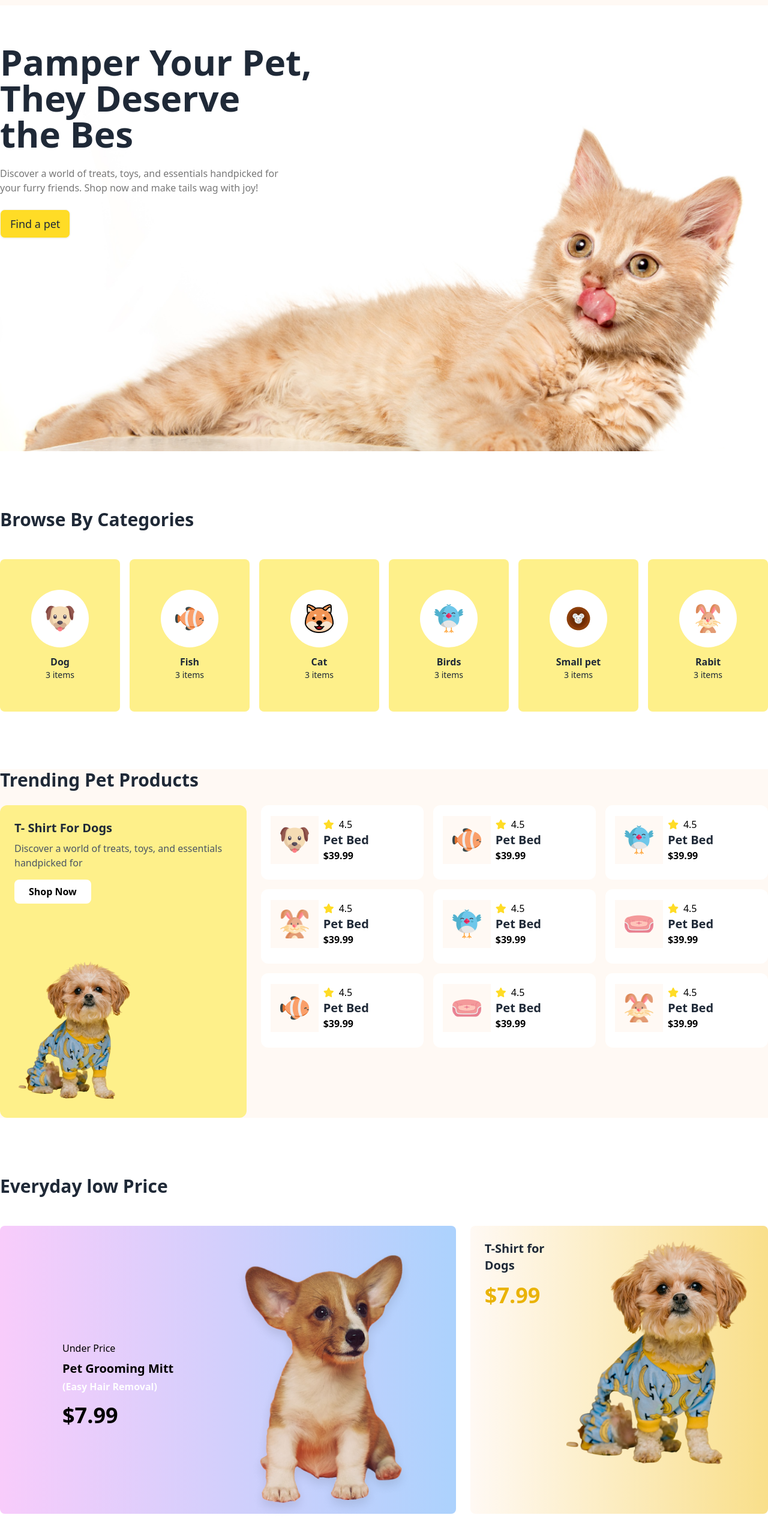
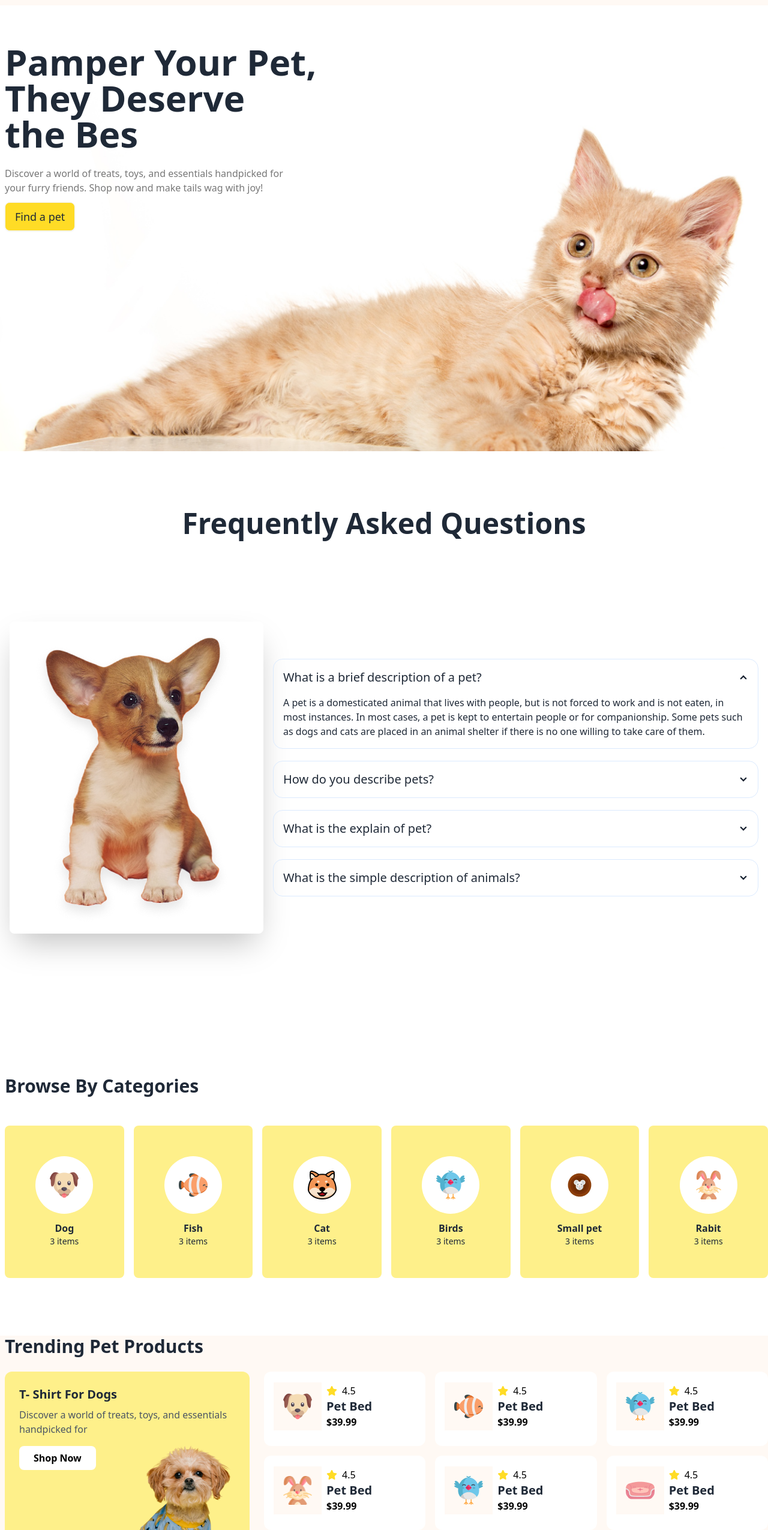
Before and after one commit to sakib-nsu/pet-website, a plain HTML site: page index.html in a window 1280 px wide. Shown: the part 91-2641 px from the top of the page at 60% size. Drawn offline with nearby package versions, Linux system fonts and the light colour scheme; a web font is replaced by a local one.

Commit message:
chanleeges

```diff
--- a/index.html
+++ b/index.html
@@ -46,10 +46,10 @@
 
         <!-- Navbar -->
 
-        <nav class="h-[100px] bg-nav-bg flex justify-center items-center border border-black lg:border-none">
-            <div class="md:container mx-auto font-sora bg-nav-bg flex justify-between">
+        <nav class="h-[100px] bg-nav-bg flex justify-center items-center border border-black lg:border-none pl-2">
+            <div class="md:container mx-auto font-sora bg-nav-bg flex lg:justify-between">
                 <div class="flex">
-                    <img src="c1-assets/logo-header.png" alt="">
+                    <img src="c1-assets/logo-header.png" alt="" class="">
                     <h3 class="invisible lg:visible flex justify-center items-center text-2xl pl-3">Browse<span class="text-btn-primary">4</span>Pets</h3>
                 </div>
                 <ul class="invisible lg:visible lg:flex items-center">
@@ -68,14 +68,14 @@
         </nav>
 
         <!-- Banner -->
-        <div class="md:container mx-auto my-16 bg-cover bg-center bg-[url('c1-assets/cat-big.png')] h-[679px]">
+        <div class="md:container mx-auto my-16 bg-cover bg-center bg-[url('c1-assets/cat-big.png')] h-[679px] pl-2">
             <div class="flex flex-col">
                 <div class="">
                     <h2 class="text-5xl md:text-6xl font-extrabold pb-6">Pamper Your Pet, <br>
                          They Deserve <br>
                          the Bes</h2>
                     <p class="text-[#777777] pb-6">Discover a world of treats, toys, and essentials handpicked for <br> your furry friends. Shop now and make tails wag with joy!</p>
-                    <button class="text-lg btn bg-btn-primary font-normal">Find a pet</button>
+                    <button class="text-lg btn bg-btn-primary font-normal animate-bounce">Find a pet</button>
                 </div>
                 <!-- <div class="">
                     <img class="" src="c1-assets/cat-big.png" alt="">
@@ -86,10 +86,51 @@
 
 
     <main>
+        <section class="my-24">
+            <h3 class="text-5xl font-bold text-center">Frequently Asked <span class="text-bike-primary">Questions</span></h3>
+            <div class="hero min-h-screen">
+                <div class="hero-content flex-col lg:flex-row">
+                  <img src="c1-assets/cute-dog-mid.png" class="w-full rounded-lg shadow-2xl" />
+                  <div class="space-y-5">
+                    <div class="collapse collapse-arrow border border-blue-100">
+                        <input type="radio" name="my-accordion-2" checked="checked" />
+                        <div class="collapse-title text-xl font-medium">What is a brief description of a pet?</div>
+                        <div class="collapse-content">
+                          <p>A pet is a domesticated animal that lives with people, but is not forced to work and is not eaten, in most instances. In most cases, a pet is kept to entertain people or for companionship. Some pets such as dogs and cats are placed in an animal shelter if there is no one willing to take care of them.
+                        </p>
+                        </div>
+                      </div>
+                      <div class="collapse collapse-arrow border border-blue-100">
+                        <input type="radio" name="my-accordion-2" />
+                        <div class="collapse-title text-xl font-medium">How do you describe pets?</div>
+                        <div class="collapse-content">
+                          <p>You can describe its color, size and shape. You can describe details like the feel of its fur or scales! You can also describe your pet's age. Age can be described in detail by days, weeks, months or years.</p>
+                        </div>
+                      </div>
+                      <div class="collapse collapse-arrow border border-blue-100">
+                        <input type="radio" name="my-accordion-2" />
+                        <div class="collapse-title text-xl font-medium">What is the explain of pet?</div>
+                        <div class="collapse-content">
+                          <p>Any domesticated or tamed animal that is kept as a companion and cared for affectionately. a person especially cherished or indulged; favorite: He was the teacher's pet.</p>
+                        </div>
+                      </div>
+                      <div class="collapse collapse-arrow border border-blue-100">
+                        <input type="radio" name="my-accordion-2" />
+                        <div class="collapse-title text-xl font-medium">What is the simple description of animals?</div>
+                        <div class="collapse-content">
+                          <p>Animals are multicellular, eukaryotic organisms in the biological kingdom Animalia (/ˌænɪˈmeɪliə/). With few exceptions, animals consume organic material, breathe oxygen, have myocytes and are able to move, can reproduce sexually, and grow from a hollow sphere of cells, the blastula, during embryonic development.</p>
+                        </div>
+                      </div>
+                  </div>
+                </div>
+              </div>
+
+        </section>
+
 
         <!-- Browse By Categories -->
 
-        <section class="md:container mx-auto my-24">
+        <section class="md:container mx-auto my-24 pl-2">
             <h3 class="text-3xl font-bold mb-12">Browse By Categories</h3>
             <div class="grid grid-cols-2 md:grid-cols-3 lg:grid-cols-6 gap-4">
                 <div class="bg-yellow-200 rounded-lg p-4 flex flex-col items-center justify-center h-[254px]">
@@ -139,22 +180,22 @@
 
         <!-- Trending Pet Products -->
 
-        <section class="bg-nav-bg my-24">
+        <section class="bg-nav-bg lg:my-24 pl-2">
             <div class="md:container mx-auto">
                 <!-- Section Header -->
                 <h2 class="text-3xl font-bold text-gray-800 mb-6">Trending Pet Products</h2>
 
                 <div class="grid grid-cols-1 md:grid-cols-3 gap-6">
                     <!-- Featured Product Card -->
-                    <div class="bg-yellow-200 rounded-xl p-6 row-span-2">
+                    <div class="bg-yellow-200 rounded-xl p-6 row-span-2 bg-[url('c1-assets/cute-pet-small.png')] bg-no-repeat lg:h-[402px] bg-right">
                         <h3 class="text-xl font-bold mb-2">T- Shirt For Dogs</h3>
                         <p class="text-gray-600 mb-4">Discover a world of treats, toys, and essentials handpicked for</p>
                         <button class="bg-white text-black font-semibold px-6 py-2 rounded-lg">
                             Shop Now
                         </button>
-                        <div class="mt-4">
+                        <!-- <div class="mt-4">
                             <img src="c1-assets/cute-pet-small.png" alt="" class="rounded-lg">
-                        </div>
+                        </div> -->
                     </div>
 
                     <!-- Grid of Pet Beds -->
@@ -319,13 +360,13 @@
 
         <!-- Everyday low Price -->
 
-        <section class="md:container mx-auto my-24">
+        <section class="md:container mx-auto my-24 pl-2">
             <div class="">
                 <!-- Section Header -->
                 <h3 class="text-3xl font-bold mb-12">Everyday low Price</h3>
 
                 <!-- Product Cards Container -->
-                <div class="flex gap-6">
+                <div class="flex gap-6 flex-col lg:flex-row">
                     <!-- Pet Grooming Mitt Card -->
                     <div class="rounded-lg bg-gradient-to-r from-[#F8CCFB] to-[#ACD2FD] w-[784px] h-[480px]">
                         <div class="p-6 lg:flex justify-between items-center">
@@ -346,7 +387,7 @@
                                 <h3 class="text-xl font-bold text-gray-800 mb-4">T-Shirt for Dogs</h3>
                                 <div class="text-4xl font-bold text-yellow-500">$7.99</div>
                             </div>
-                            <img src="c1-assets/cute-pet-mid.png" alt="" class="w-[312px] h-[392px]">
+                            <img src="c1-assets/cute-pet-mid.png" alt="" class="w-[312px] h-[392px] bg-right">
                         </div>
                     </div>
                 </div>
@@ -356,7 +397,7 @@
 
     <!-- Footer -->
 
-    <footer class="bg-yellow-200">
+    <footer class="bg-yellow-200 pl-2">
         <div class="px-4 top-32">
             <div class="md:container mx-auto">
                 <div class="bg-nav-bg rounded-lg p-8 md:p-12 flex flex-col md:flex-row items-center justify-between gap-8">
```
